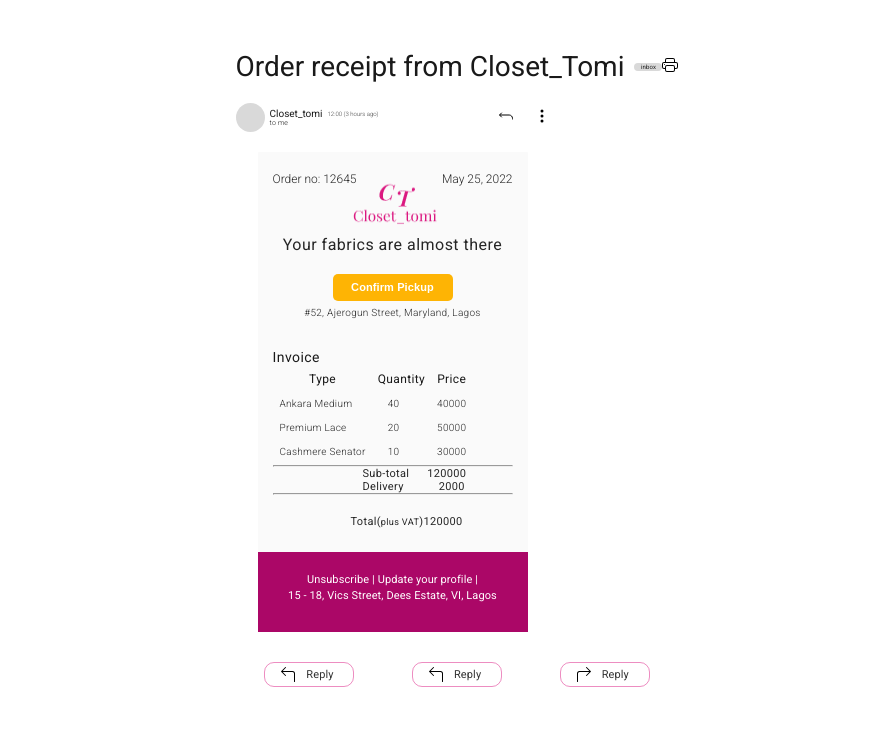
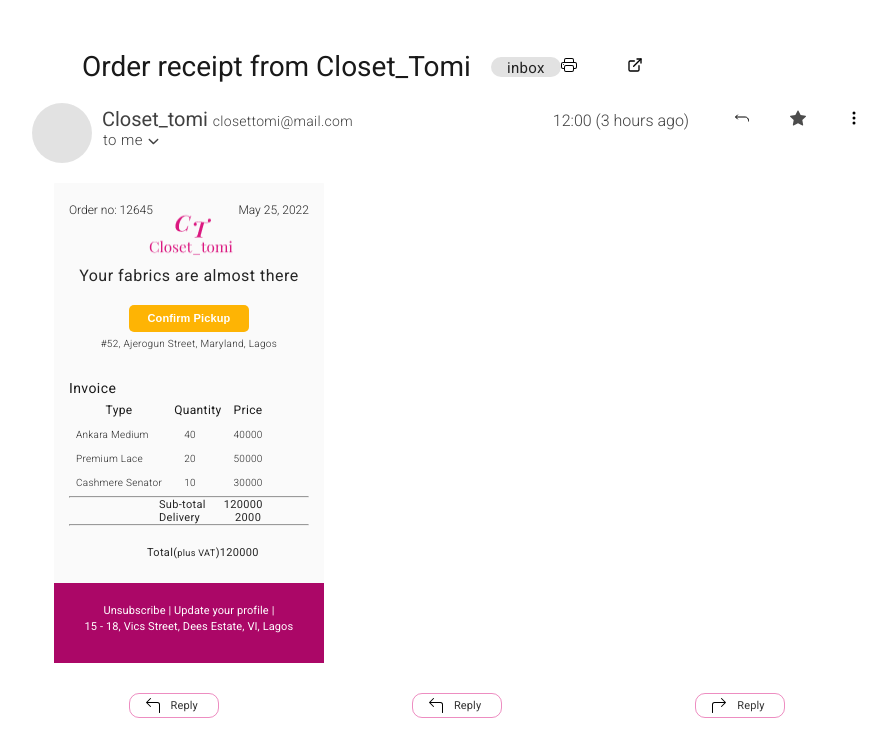
Before and after one commit to patkoton/closet-tomi, a React (Create React App) app: page / in a window 1280 px wide. Shown: the top 756 px of the page, without its empty margins (183-1070 px from the left). Built offline with nearby package versions, Linux system fonts and the light colour scheme.

Commit message:
Desktop version in progress

```diff
--- a/src/App.js
+++ b/src/App.js
@@ -4,12 +4,14 @@
 import Body from "./components/Body";
 import Footer from "./components/Footer";
 import Button from "./components/Button";
+import { useState } from "react";
 
 function App() {
+  const [cls, setCls] = useState("clz");
   return (
     <div className="App">
-      <Top />
-      <Head />
+      <Top cls={cls} setCls={setCls} />
+      <Head cls={cls} setCls={setCls} />
       <Body />
       <Footer />
       <Button />
--- a/src/components/Head.jsx
+++ b/src/components/Head.jsx
@@ -1,9 +1,11 @@
 import React from 'react'
 import '../index.css';
 import { IoReturnUpBack, IoEllipsisVertical } from 'react-icons/io5'
- import { useNavigate } from 'react-router-dom';
+import { IoIosArrowDown } from 'react-icons/io'
+import { BsStarFill } from 'react-icons/bs'
+import { useNavigate } from 'react-router-dom';
 
-const Head = () => {
+const Head = ({ cls, setCls }) => {
      const navigate = useNavigate();
   return (
     <div className='head'>
@@ -14,13 +16,19 @@
                     <div className='closet-address'>
                         <p className='closet-text'>Closet_tomi</p>
                         <p className='closet-time'>12:00 (3 hours ago)</p>
+                        <p className='address'> closettomi@mail.com </p>
                     </div>
 
-                    <p className='closet-me'>to me</p>
+                    <p className='closet-me'>to me <IoIosArrowDown className='io' type='button' /> </p>
                 </div>
 
-                <div className='io5'>
+                <div className='io5h'>
+                    <p className='closet-timed'>12:00 (3 hours ago)</p>
+
                     <IoReturnUpBack className='irup' type='button' onClick={() => navigate(-1)} />
+
+                    <BsStarFill className={`ai2 ${cls}`} type="button" onClick={() => setCls((cls) => (cls === "clz" ? "rod" : "clz"))} />
+
                     <IoEllipsisVertical className='iev' type='button' />
                 </div>
             </div>
--- a/src/components/Top.jsx
+++ b/src/components/Top.jsx
@@ -1,11 +1,10 @@
 import React from 'react'
 import "../index.css";
 import { BsStarFill, BsPrinter } from 'react-icons/bs'
-import { useState } from "react";
+import { FiExternalLink } from 'react-icons/fi'
 
-const Top = () => {
+const Top = ({ cls, setCls }) => {
     //Starred Messages
-    const [cls, setCls] = useState("clz");
   return (
     <div className='top'>
         <div className="ordin">
@@ -13,12 +12,12 @@
             <div className="inbox">inbox</div>
         </div>
 
-        <div className="ai">
-            <BsStarFill className={cls} type="button" onClick={() => setCls((cls) => (cls === "clz" ? "rod" : "clz"))} />
-        </div>
+        <BsStarFill className={`ai ${cls}`} type="button" onClick={() => setCls((cls) => (cls === "clz" ? "rod" : "clz"))} />
 
         <div className='bsp'>
-          <BsPrinter />
+          <BsPrinter type='button' style={{cursor: "pointer"}} onClick={() => window.print()} />
+
+          <FiExternalLink style={{marginLeft: "50px", cursor: "pointer"}} type='button' />
         </div>
     </div>
   )
--- a/src/index.css
+++ b/src/index.css
@@ -29,7 +29,6 @@
 .top {
   display: flex;
   align-items: center;
-  justify-content: space-between;
 }
 
 .ordin {
@@ -71,6 +70,10 @@
   fill: rgba(0, 0, 0, 0.7);
 }
 
+.ai2 {
+  display: none;
+}
+
 .rod {
   fill: rgb(241, 190, 60);
 }
@@ -103,6 +106,7 @@
 
 .closet-address {
   display: flex;
+  align-items: center;
 }
 
 .closet-text {
@@ -121,12 +125,22 @@
   margin-top: 2px;
 }
 
+.closet-timed, .address {
+  display: none;
+}
+
 .closet-me {
   font-weight: 300;
   font-size: 7px;
   line-height: 9px;
   letter-spacing: 0.03em;
   color: rgba(0, 0, 0, 0.9);
+  margin-left: 1px;
+  display: flex;
+}
+
+.io {
+  display: none;
 }
 
 .irup, .iev {
@@ -333,10 +347,24 @@
     justify-content: center;
   }
 
+  /* Top Component */
   .order {
-    font-weight: 400;
     font-size: 28px;
     line-height: 33px;
+    margin: 0px 50px;
+  }
+
+  .inbox {
+    width: 70px;
+    height: 20px;
+    background: rgba(217, 217, 217, 0.75);
+    border-radius: 10px;
+    font-size: 15px;
+    line-height: 18px;
+    letter-spacing: 0.02em;
+    color: rgba(0, 0, 0, 0.85);
+    margin-left: -30px;
+    padding-top: 2px;
   }
 
   .ai {
@@ -346,4 +374,78 @@
   .bsp {
     display: block;
   }
+
+  /* Head Component */
+  .ellipse {
+    width: 60px;
+    height: 60px;
+    background: rgba(217, 217, 217, 0.75);
+  }
+
+  .closet-att {
+    display: block;
+    margin-left: 10px;
+    margin-right: 200px;
+  }
+
+  .closet-text {
+    font-size: 20px;
+    line-height: 23px;
+    color: rgba(0, 0, 0, 0.75);
+  }
+
+  .closet-time{
+    display: none;
+  }
+
+  .address {
+    display: block;
+    font-weight: 300;
+    font-size: 14px;
+    line-height: 16px;
+    letter-spacing: 0.02em;
+    color: rgba(0, 0, 0, 0.75);
+    margin-top: 2px;
+    margin-left: 5px;
+  }
+
+  .closet-timed {
+    display: inline-block;
+    font-style: normal;
+    font-weight: 300;
+    font-size: 16px;
+    line-height: 19px;
+    color: rgba(0, 0, 0, 0.75);
+    margin-right: 30px;
+  }
+
+  .closet-me {
+    font-size: 15px;
+    line-height: 18px;
+    letter-spacing: 0.03em;
+    color: rgba(0, 0, 0, 0.75);
+  }
+
+  .io {
+    display: block;
+    margin-top: 3px;
+    margin-left: 3px;
+    cursor: pointer;
+  }
+
+  .irup {
+    margin-left: 15px;
+    margin-right: 40px;
+  }
+
+  .io5h {
+    display: block;
+    padding-right: 20px;
+    margin-top: 2px;
+  }
+
+  .ai2 {
+    display: inline-block;
+    margin-right: 40px;
+  }
 }
```
